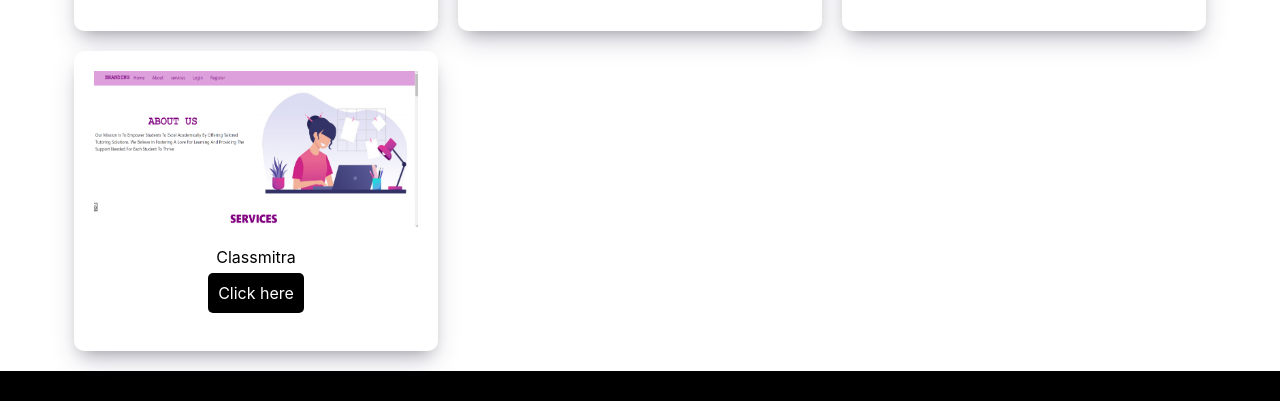
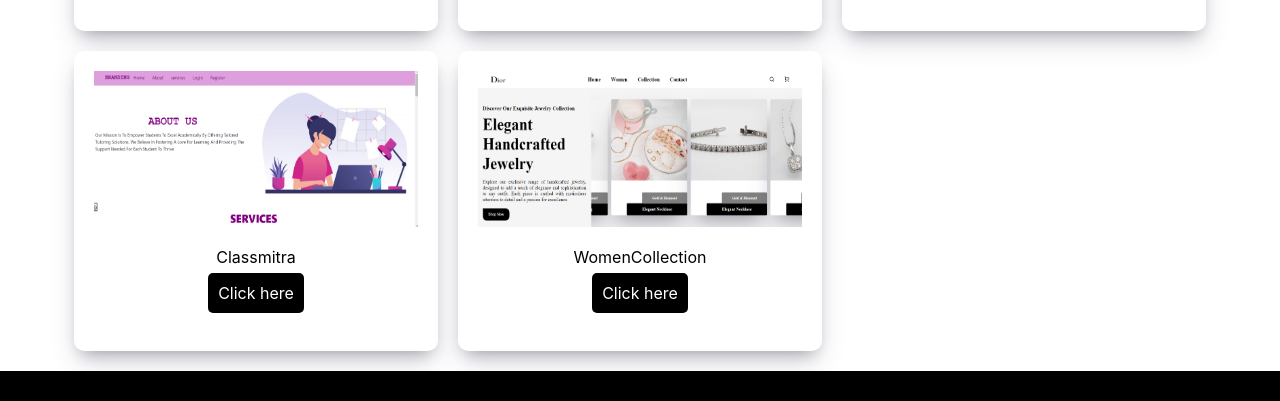
Before and after one commit to vandana8928/Portfolio, a React (Create React App) app: page / in a window 1280 px wide. Shown: the part 1991-2392 px from the top of the page. Built offline with nearby package versions, Linux system fonts and the light colour scheme.

Commit message:
project added

```diff
--- a/src/component/Project.jsx
+++ b/src/component/Project.jsx
@@ -36,6 +36,14 @@
     description: "Classmitra",
     link: "https://classmitra.netlify.app/",
   },
+  {
+    img: "./img/Women.png",
+    description: "WomenCollection",
+    link: "https://diorwomecollection.netlify.app/",
+  },
+
+
+
 ];
 
 const Project = () => (
```
Also changed, not shown: public/img/Women.png (added).
